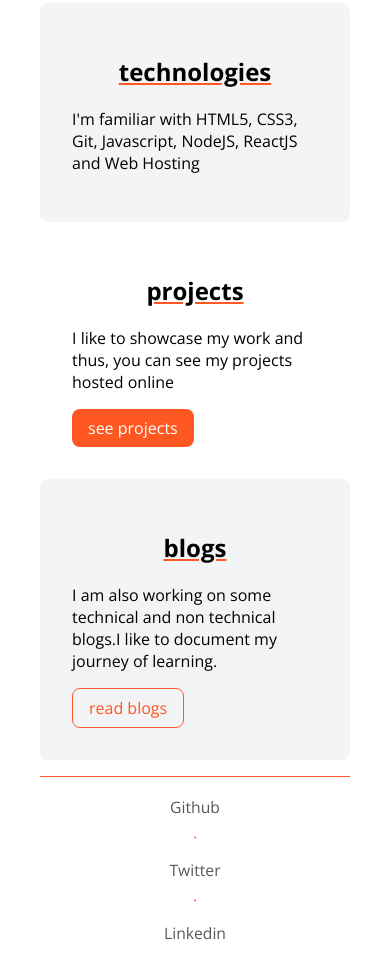
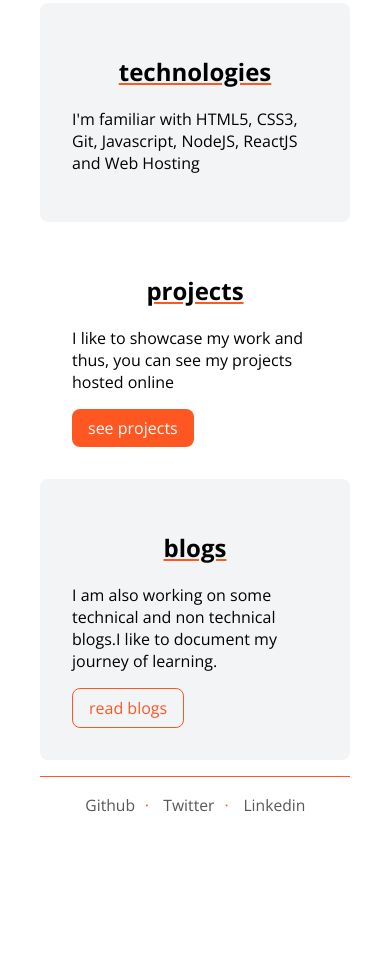
Before and after one commit to shanmukhrvl/shanmukh-site, a plain HTML site: page index.html in a window 390 px wide. Shown: the part 659-1627 px from the top of the page. After the commit the page ends 1501 px from the top, so only its background shows below. Drawn offline with nearby package versions, Linux system fonts and the light colour scheme.

Commit message:
style: footer links made responsive

```diff
--- a/styles.css
+++ b/styles.css
@@ -199,11 +199,10 @@ article {
     transform: scale(0.98);
 }
 
-@media (max-width: 450px) {
+@media (max-width: 400px) {
     .footer .link {
-        display: flex;
-        align-items: center;
-        justify-content: center;
+        margin: 0.3rem;
+        padding: 0.3rem;
     }
 }
 
```
